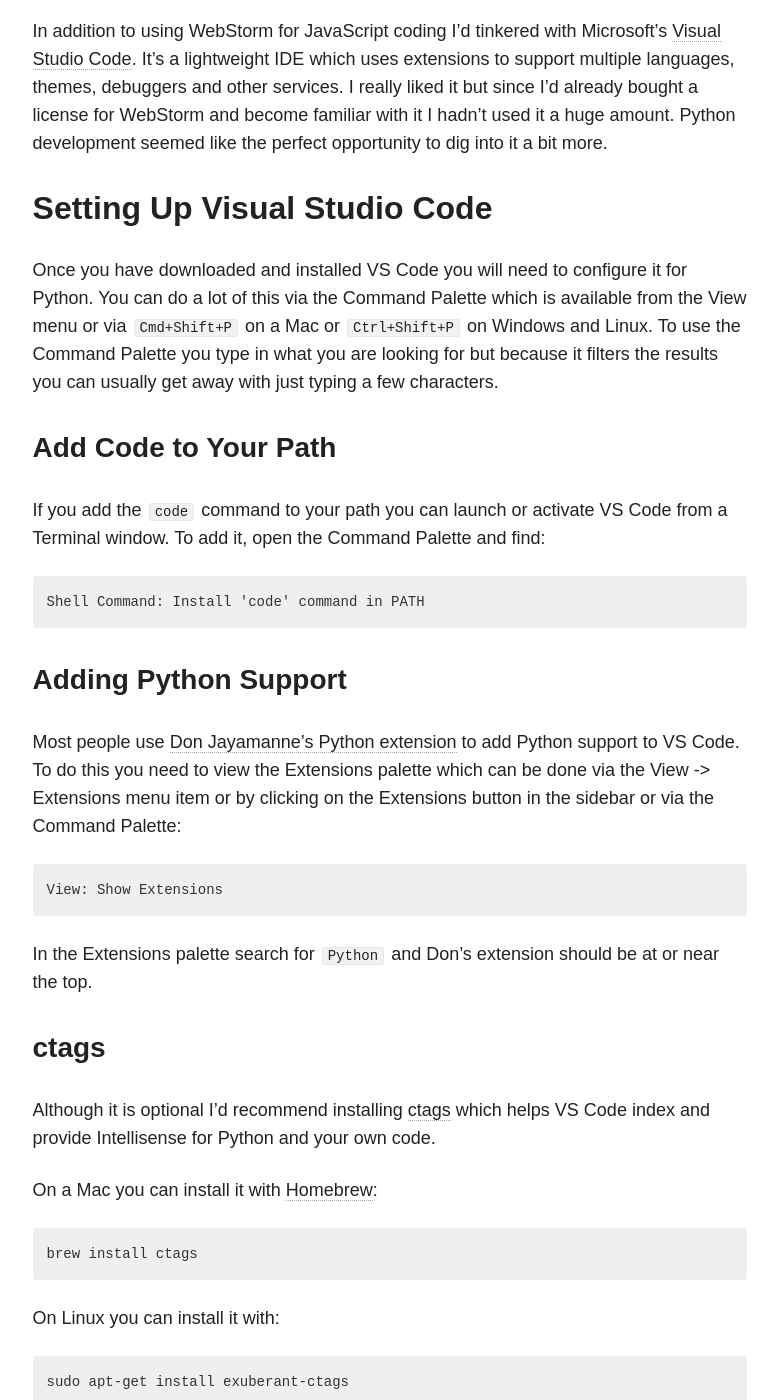
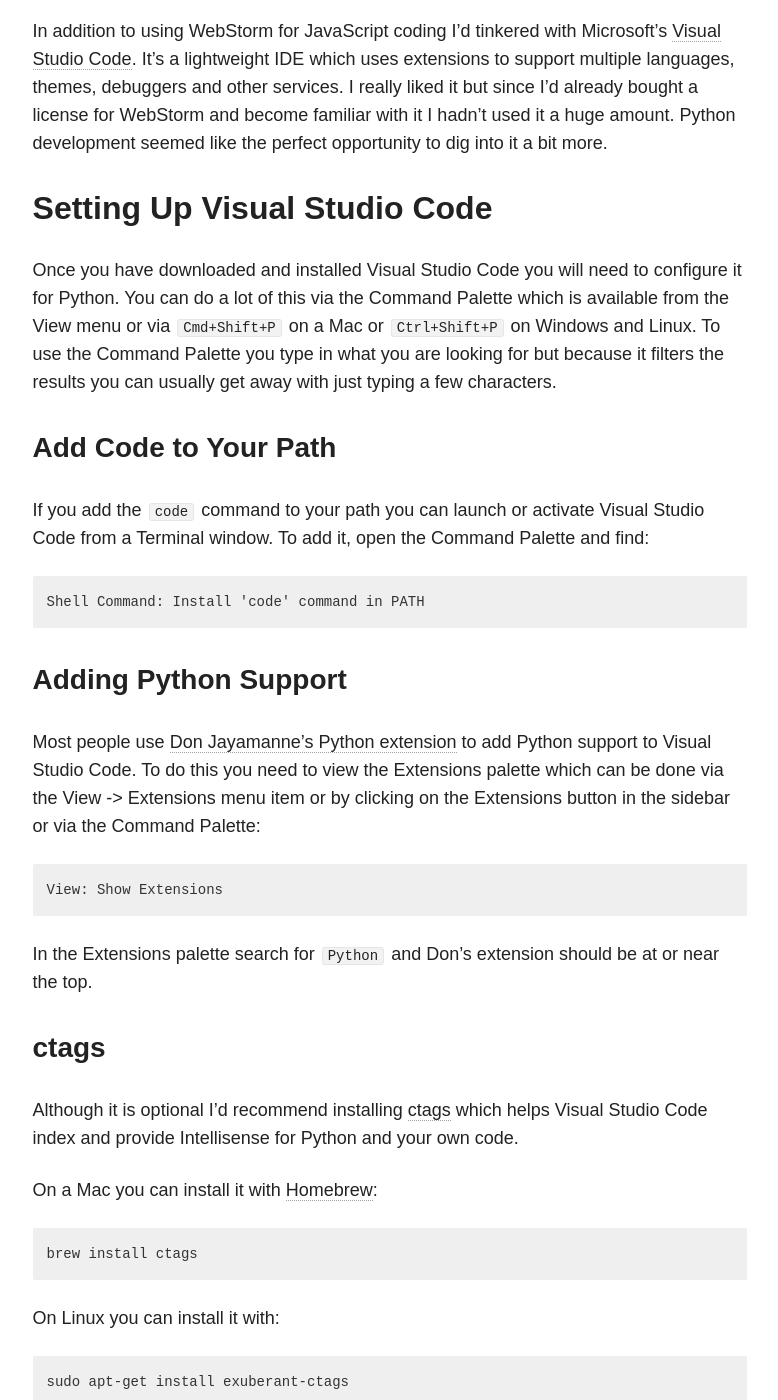
Before and after one commit to ottersoftware/ottersoftware.github.io, a Jekyll site: the page built from _posts/2017-05-25-visual-studio-code-for-python.md, in a window 1280 px wide and 1400 px high, scrolled down 1063 px. Shown: the whole window, without its empty margins (347-1125 px from the left). Built offline with Jekyll 4.4.1, drawn with Linux system fonts in a browser that asks for light colours; nearby versions of some CDN libraries; some of the changed text lies outside the part shown.

Commit message:
Minor edits.

```diff
--- a/_posts/2017-05-25-visual-studio-code-for-python.md
+++ b/_posts/2017-05-25-visual-studio-code-for-python.md
@@ -20,22 +20,22 @@
 In addition to using WebStorm for JavaScript coding I'd tinkered with Microsoft's [Visual Studio Code](https://code.visualstudio.com). It's a lightweight IDE which uses extensions to support multiple languages, themes, debuggers and other services. I really liked it but since I'd already bought a license for WebStorm and become familiar with it I hadn't used it a huge amount. Python development seemed like the perfect opportunity to dig into it a bit more.
 
 ## Setting Up Visual Studio Code
-Once you have downloaded and installed VS Code you will need to configure it for Python. You can do a lot of this via the Command Palette which is available from the View menu or via `Cmd+Shift+P` on a Mac or `Ctrl+Shift+P` on Windows and Linux. To use the Command Palette you type in what you are looking for but because it filters the results you can usually get away with just typing a few characters.
+Once you have downloaded and installed Visual Studio Code you will need to configure it for Python. You can do a lot of this via the Command Palette which is available from the View menu or via `Cmd+Shift+P` on a Mac or `Ctrl+Shift+P` on Windows and Linux. To use the Command Palette you type in what you are looking for but because it filters the results you can usually get away with just typing a few characters.
 
 ### Add Code to Your Path
-If you add the `code` command to your path you can launch or activate VS Code from a Terminal window. To add it, open the Command Palette and find:
+If you add the `code` command to your path you can launch or activate Visual Studio Code from a Terminal window. To add it, open the Command Palette and find:
 
     Shell Command: Install 'code' command in PATH
 
 ### Adding Python Support
-Most people use [Don Jayamanne's Python extension](https://github.com/DonJayamanne/pythonVSCode) to add Python support to VS Code. To do this you need to view the Extensions palette which can be done via the View -> Extensions menu item or by clicking on the Extensions button in the sidebar or via the Command Palette:
+Most people use [Don Jayamanne's Python extension](https://github.com/DonJayamanne/pythonVSCode) to add Python support to Visual Studio Code. To do this you need to view the Extensions palette which can be done via the View -> Extensions menu item or by clicking on the Extensions button in the sidebar or via the Command Palette:
 
     View: Show Extensions
 
 In the Extensions palette search for `Python` and Don's extension should be at or near the top.
 
 ### ctags
-Although it is optional I'd recommend installing [ctags](http://ctags.sourceforge.net) which helps VS Code index and provide Intellisense for Python and your own code.
+Although it is optional I'd recommend installing [ctags](http://ctags.sourceforge.net) which helps Visual Studio Code index and provide Intellisense for Python and your own code.
 
 On a Mac you can install it with [Homebrew](https://brew.sh):
 
@@ -48,14 +48,14 @@
 On Windows you'll need to download it as a binary and place it somewhere in your path.
 
 ## The Python Interpreter
-When you open a project in VS Code it usually does a fairly good job of picking the right version of Python to work with but it is worth double-checking. To do this, use the Command Palette:
+When you open a project in Visual Studio Code it usually does a fairly good job of picking the right version of Python to work with but it is worth double-checking. To do this, use the Command Palette:
 
     Python: Select Workspace Interpreter
 
 Remember that if you are using a virtual environment (and you should be... see my [pip and Virtual Environments](http://www.swwritings.com/post/2017-05-25-pip-virtual-environments) blog post for details) you should select its Python interpreter.
 
 ## Settings
-VS Code has two types of settings. There are user settings, which apply to all projects, and workspace settings, which are project-specific.
+Visual Studio Code has two types of settings. There are user settings, which apply to all projects, and workspace settings, which are project-specific.
 
 The settings are stored in JSON files and so workspace settings can be added to your version control system. On a Mac the user settings are stored in `~/Library/Application Support/Code/User/settings.json` so they can be easily transferred to a different Mac if you choose to do so.
 
@@ -87,7 +87,7 @@
  (*I've used [Inconsolata-dz](http://nodnod.net/2009/feb/12/adding-straight-single-and-double-quotes-inconsola/) for a number of years now as my fixed-width font of choice.*)
 
 ### Python Formatting
-Whilst VS Code does a fairly good job of formatting code nicely as you type it, [autopep8](https://pypi.python.org/pypi/autopep8) does a better job each time you save your files and this setting enables it:
+Whilst Visual Studio Code does a fairly good job of formatting code nicely as you type it, [autopep8](https://pypi.python.org/pypi/autopep8) does a better job each time you save your files and this setting enables it:
 
     python.formatting.formatOnSave
 
```
